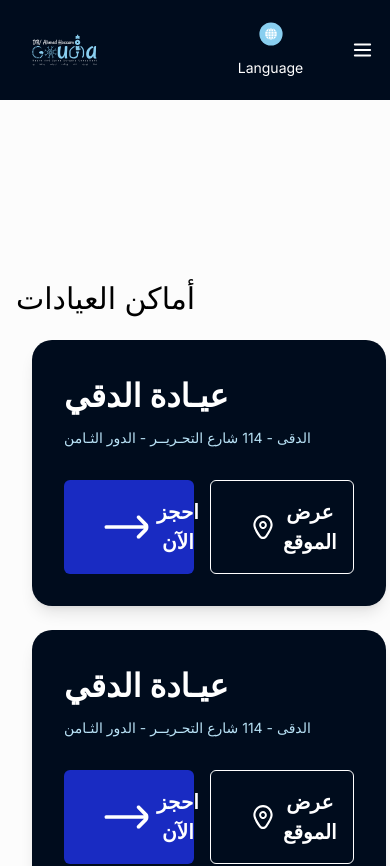
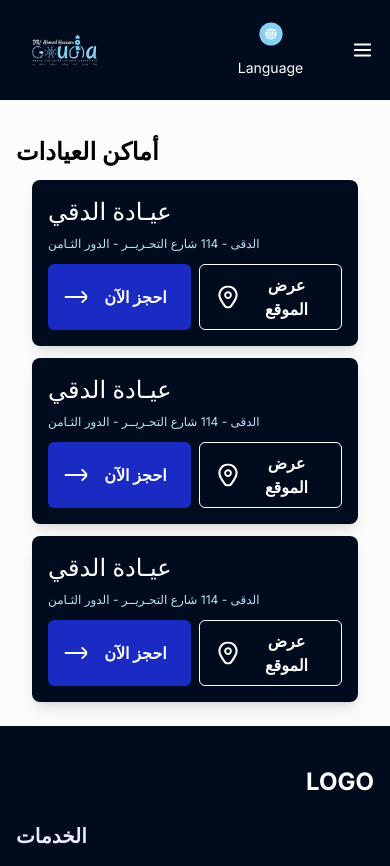
Before and after one commit to ahmed-kkamel/clinc, a Next.js app: page /en/clinics-locations in a window 390 px wide. Shown: the top 866 px of the page. Built offline with nearby package versions, Linux system fonts and the light colour scheme.

Commit message:
pages responsive

```diff
--- a/src/app/[locale]/our-sevices/page.tsx
+++ b/src/app/[locale]/our-services/page.tsx
@@ -13,17 +13,17 @@ export default function Home({ params: { locale } }) {
   unstable_setRequestLocale(locale);
 
   return (
-    <main className="container flex flex-col pb-[180px]">
-      <h1 className="text-[64px] leading-[120px] text-[#000C1D]">
+    <main className="container flex flex-col pb-10 md:pb-[180px]">
+      <h1 className="text-4xl md:text-[64px] leading-[120px] text-[#000C1D]">
         الخدمات العلاجيه
       </h1>
-      <p className="mb-[48px] max-w-[700px] text-xl font-medium text-[#23536A] ">
+      <p className="mb-7 md:mb-[48px] max-w-[700px] text-lg md:text-xl font-medium text-[#23536A] ">
         نلتزم بتوفير رعاية متميزة للمرضى الذين يعانون من أمراض المخ والأعصاب
         المتعددة، وتبدأ تلك الرعاية بالتشخيص الدقيق ثم وضع خطط علاج متعددة
         ومتابعة نتائجها
       </p>
       <LongPressSlider />
-      <h2 className="mt-[80px] text-[64px] font-medium leading-[120px] text-[#000C1D]">
+      <h2 className="mt-5 md:mt-[80px] text-4xl md:text-[64px] font-medium leading-[120px] text-[#000C1D]">
         خدامات الحجز
       </h2>
       <CardGrid />
--- a/src/components/ClinicsLocations/chunks/Card.tsx
+++ b/src/components/ClinicsLocations/chunks/Card.tsx
@@ -8,31 +8,33 @@ const Card: React.FC<ClinicsCard> = ({
   buttonLocationText,
 }) => {
   return (
-    <div className="flex min-h-[252px] flex-col gap-2 rounded-[20px] bg-[#000C1D] p-8 shadow-lg">
-      <h2 className=" text-[32px] font-semibold text-[#FFFFFF]">
+    <div className="flex min-h-[150px] md:min-h-[252px] justify-between flex-col gap-2 rounded-lg md:rounded-[20px] bg-[#000C1D] p-4 md:p-8 shadow-lg">
+      <h2 className="text-2xl md:text-[32px] font-medium md:font-semibold text-[#FFFFFF]">
         {ClinicTitle}
       </h2>
-      <p className="text-sm text-[#B8E2F6]">{ClinicLocation}</p>
-      <div className="flex gap-4">
-        <button className="mt-6 flex w-1/2 items-center gap-2 rounded-md bg-[#192BC2] px-10 py-4 font-bold transition duration-300 hover:bg-[#89CFF0]">
+      <p className="text-xs md:text-sm text-[#B8E2F6]">{ClinicLocation}</p>
+      <div className="flex gap-2 md:gap-4">
+        <button className="mt-1 md:mt-6 flex w-1/2 items-center gap-2 rounded-md bg-[#192BC2] px-4 md:px-10 py-2 md:py-4 font-bold transition duration-300 hover:bg-[#89CFF0]">
           <Image
             src="/images/booking-grid-card/arrow.svg"
             width={45}
             height={45}
             alt="Book now"
+            className="w-[24px] h-[24px] md:w-11 md:h-11"
           />
-          <span className="grow text-[20px] text-[#FFFFFF]">
+          <span className="grow text-base md:text-[20px] text-[#FFFFFF]">
             {buttonReservationText}
           </span>
         </button>
-        <button className="mt-6 flex w-1/2 items-center gap-2 rounded-md border border-[#FFF] px-10 py-4 font-bold ">
+        <button className="mt-1 md:mt-6 flex w-1/2 items-center gap-2 rounded-md border border-[#FFF] px-4 md:px-10 py-2 md:py-4 font-bold ">
           <Image
             src="/images/clinics-locations/location-mark.svg"
             width={24}
             height={24}
             alt="Book now"
+            className="w-[24px] h-[24px] md:w-11 md:h-11"
           />
-          <span className="grow text-[20px] text-[#FFFFFF]">
+          <span className="grow text-base md:text-[20px] text-[#FFFFFF]">
             {buttonLocationText}
           </span>
         </button>
--- a/src/components/ClinicsLocations/chunks/ClinicsGrid.tsx
+++ b/src/components/ClinicsLocations/chunks/ClinicsGrid.tsx
@@ -4,7 +4,7 @@ import { ClinicsCardsData } from "../const/ClinicsCard";
 const ClinicsGrid: React.FC = () => {
   return (
     <div className="container">
-      <div className="grid gap-6 sm:grid-cols-1 md:grid-cols-2">
+      <div className="grid grid-cols-1 gap-3 md:gap-6 md:grid-cols-2">
         {ClinicsCardsData.map((card, index) => (
           <Card key={index} {...card} />
         ))}
--- a/src/components/ClinicsLocations/index.tsx
+++ b/src/components/ClinicsLocations/index.tsx
@@ -2,8 +2,8 @@ import ClinicsGrid from "./chunks/ClinicsGrid";
 
 export default function ClinicsLocations() {
   return (
-    <main className="container mx-auto pb-12 pt-[180px] ">
-      <h1 className="mb-6 text-3xl">أماكن العيادات</h1>
+    <main className="container mx-auto pb-6 md:pb-12 pt-9 md:pt-[100px] ">
+      <h1 className="mb-3 text-2xl font-semibold md:font-normal md:text-3xl md:mb-6">أماكن العيادات</h1>
       <ClinicsGrid />
     </main>
   );
--- a/src/components/Header/menuData.tsx
+++ b/src/components/Header/menuData.tsx
@@ -14,7 +14,7 @@ const menuData: Menu[] = [
   {
     id: 5,
     title: "الخدمات",
-    path: "/our-sevices",
+    path: "/our-services",
   },
   {
     id: 3,
```
